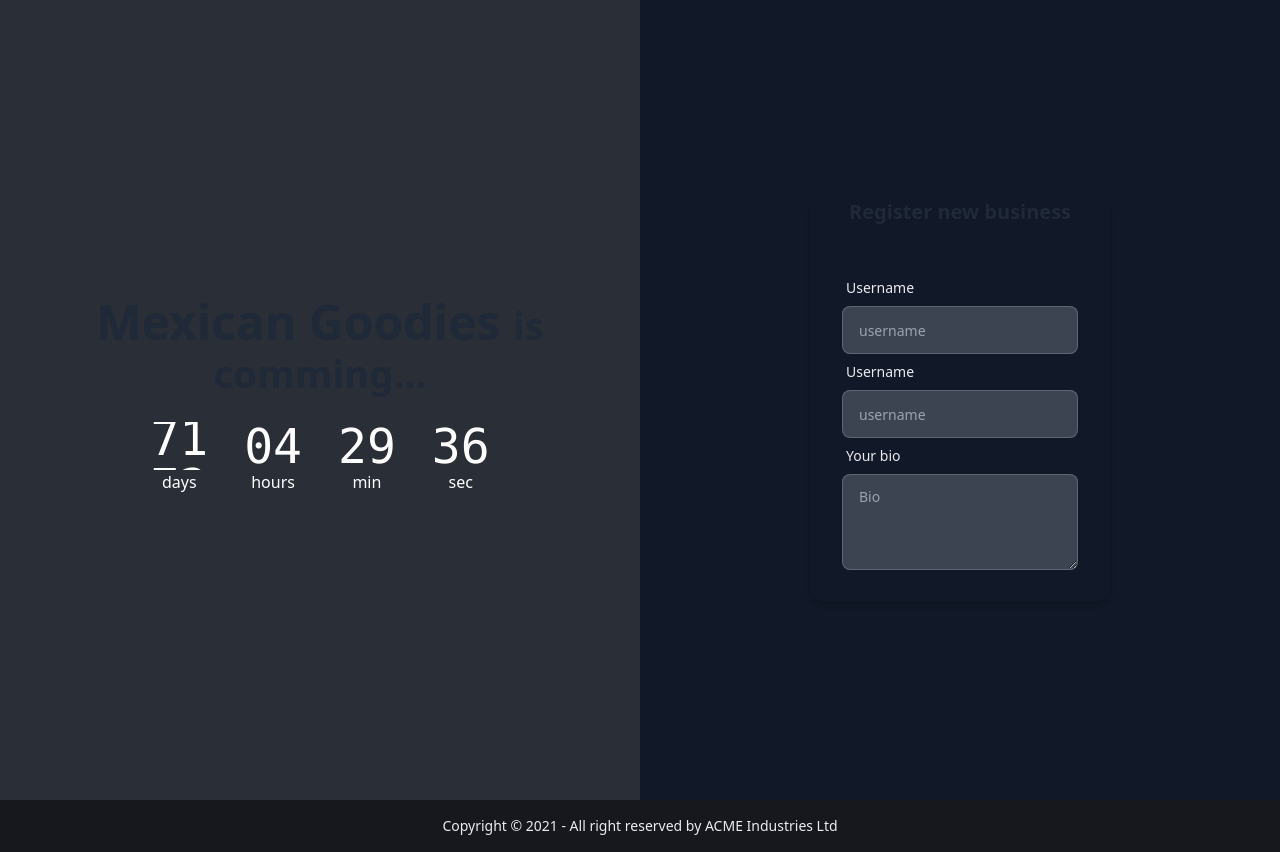
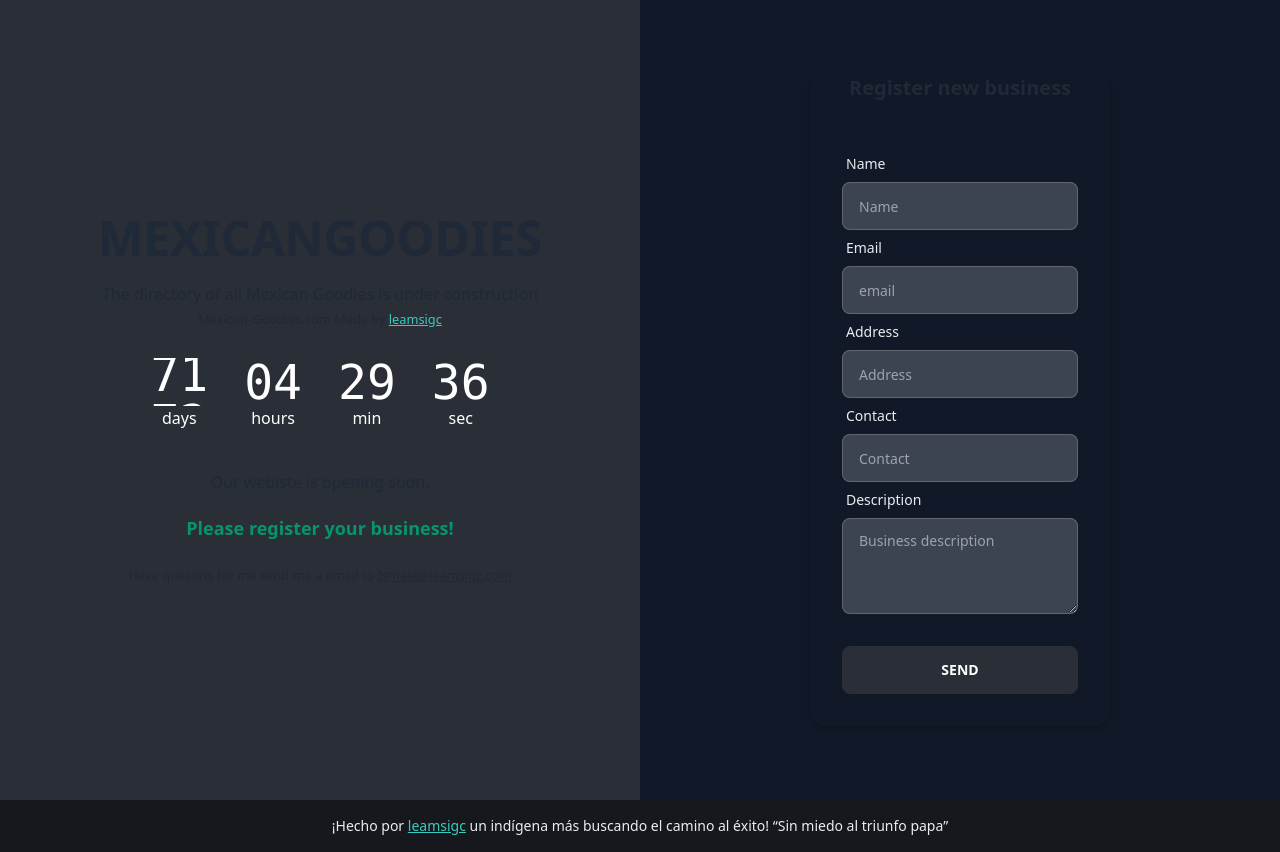
Before and after one commit to leamsigc/mexican-goodies-com, a Vue app: page /countdown in a window 1280 px wide. Built offline with nearby package versions, Linux system fonts and the light colour scheme.

Commit message:
update the form

```diff
--- a/src/components/TheFooter.vue
+++ b/src/components/TheFooter.vue
@@ -2,7 +2,7 @@
 <template>
   <footer class="p-4 footer bg-base-300 text-base-content footer-center">
     <div>
-      <p>Copyright © 2021 - All right reserved by ACME Industries Ltd</p>
+      <p>¡Hecho por <a href="https://leamsigc.com/" target="_blank" class="link link-accent">leamsigc</a> un indígena más buscando el camino al éxito! “Sin miedo al triunfo papa”</p>
     </div>
   </footer>
 </template>
--- a/src/pages/Countdown.vue
+++ b/src/pages/Countdown.vue
@@ -60,7 +60,11 @@ export default {
   <div class="min-h-screen grid grid-cols-1 md:grid-cols-2">
     <div class="text-center grid place-content-center bg-base-200">
       <div class="max-w-md">
-        <h1 class="mb-5 text-5xl font-bold"><strong>Mexican Goodies</strong> <small>is comming...</small></h1>
+        <h1 class="mb-5 text-5xl font-bold"><strong>MEXICANGOODIES</strong></h1>
+        <h6>The directory of all Mexican Goodies is under construction</h6>
+        <p class="mb-5">
+          <small> Mexican-Goodies.com Made by <a href="https://leamsigc.com/" target="_blank" class="link link-accent">leamsigc</a> </small>
+        </p>
         <div class="grid grid-flow-col gap-5 place-content-center text-center auto-cols-max">
           <div class="flex flex-col p-2 bg-neutral rounded-box text-neutral-content">
             <span class="font-mono text-5xl countdown">
@@ -87,6 +91,13 @@ export default {
             sec
           </div>
         </div>
+        <p class="mt-8">
+          <span class="block mb-5"> Our webiste is opening soon. </span>
+          <strong class="font-semibold text-lg text-green-600"> Please register your business! </strong>
+        </p>
+      </div>
+      <div class="mt-5">
+        <small> Have questins for me send me a email to <a href="mailto:ismael@leamsigc.com" class="link">Ismael@leamsigc.com</a> </small>
       </div>
     </div>
     <div class="form-container grid place-content-center p-2 bg-gray-900">
@@ -96,22 +107,37 @@ export default {
           <form name="new-business" netlify class="max-w-md">
             <div class="form-control">
               <label class="label">
-                <span class="label-text">Username</span>
+                <span class="label-text">Name</span>
               </label>
-              <input placeholder="username" class="input input-bordered" type="text" />
+              <input placeholder="Name" class="input input-bordered" type="text" name="name" required />
             </div>
             <div class="form-control">
               <label class="label">
-                <span class="label-text">Username</span>
+                <span class="label-text">Email</span>
               </label>
-              <input placeholder="username" class="input input-bordered" type="text" />
+              <input placeholder="email" class="input input-bordered" type="email" required name="email" />
+            </div>
+            <div class="form-control">
+              <label class="label">
+                <span class="label-text">Address</span>
+              </label>
+              <input placeholder="Address" class="input input-bordered" type="text" required name="Address" />
+            </div>
+            <div class="form-control">
+              <label class="label">
+                <span class="label-text">Contact</span>
+              </label>
+              <input placeholder="Contact" class="input input-bordered" type="text" required name="Contact" />
             </div>
 
             <div class="form-control">
               <label class="label">
-                <span class="label-text">Your bio</span>
+                <span class="label-text">Description</span>
               </label>
-              <textarea class="textarea h-24 textarea-bordered" placeholder="Bio"></textarea>
+              <textarea class="textarea h-24 textarea-bordered" placeholder="Business description" name="Description"></textarea>
+            </div>
+            <div class="mt-8">
+              <button type="submit" class="btn btn-block">Send</button>
             </div>
           </form>
         </div>
--- a/src/router/index.ts
+++ b/src/router/index.ts
@@ -13,6 +13,7 @@ const routes: Array<RouteRecordRaw> = [
       {
         path: '',
         name: 'home',
+        redirect: 'countdown',
         component: Home
       },
       {
```
